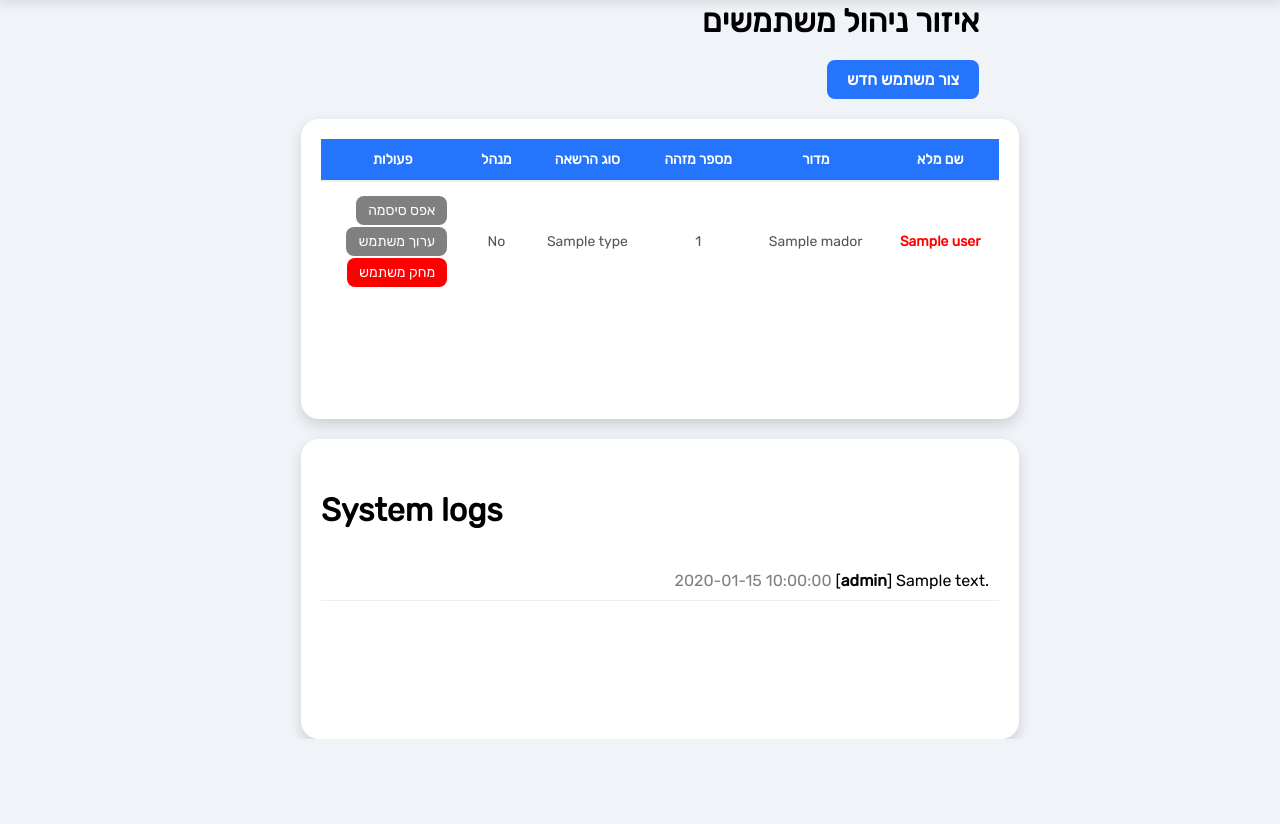
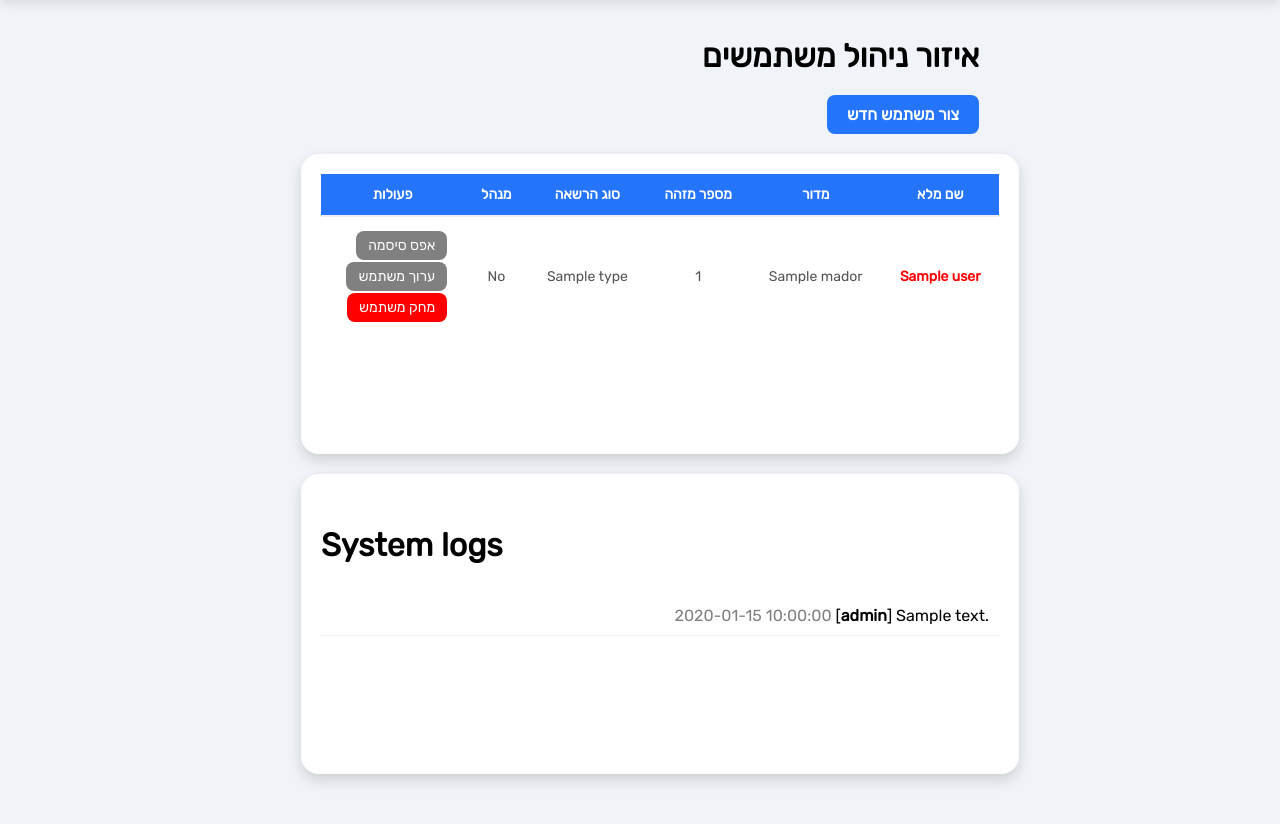
Before and after one commit to shaharyani/my-web-project, a Flask app: template templates/admin.html in a window 1280 px wide. Shown: the part 70-894 px from the top of the page. Before the commit the page ends 809 px from the top, so only its background shows below. Run offline with Flask 3, Linux system fonts and the light colour scheme; the template is opened without the code that fills it: most values are stand-ins (such as "Sample title", 1, 10 or a date in 2020).

Commit message:
fixing the layout

```diff
--- a/templates/admin.html
+++ b/templates/admin.html
@@ -12,7 +12,7 @@
 
 <!-------------------- PAGE TITLE -------------------->
 <h2 style="
-    margin: 80px 0 20px;
+    margin: 200px 0 20px;
     direction: rtl;
     font-size: 32px;">
     איזור ניהול משתמשים
@@ -85,7 +85,7 @@
     </table>
 </div>
 
-<div class="data-table-card">
+<div class="data-table-card" style="margin-bottom: 50px">
     <h3 style="direction: ltr; font-size: 32px; margin-bottom: 32px">System logs</h3>
     <ul style="list-style:none; padding:0; direction:rtl;">
         {% if logs %}
```
